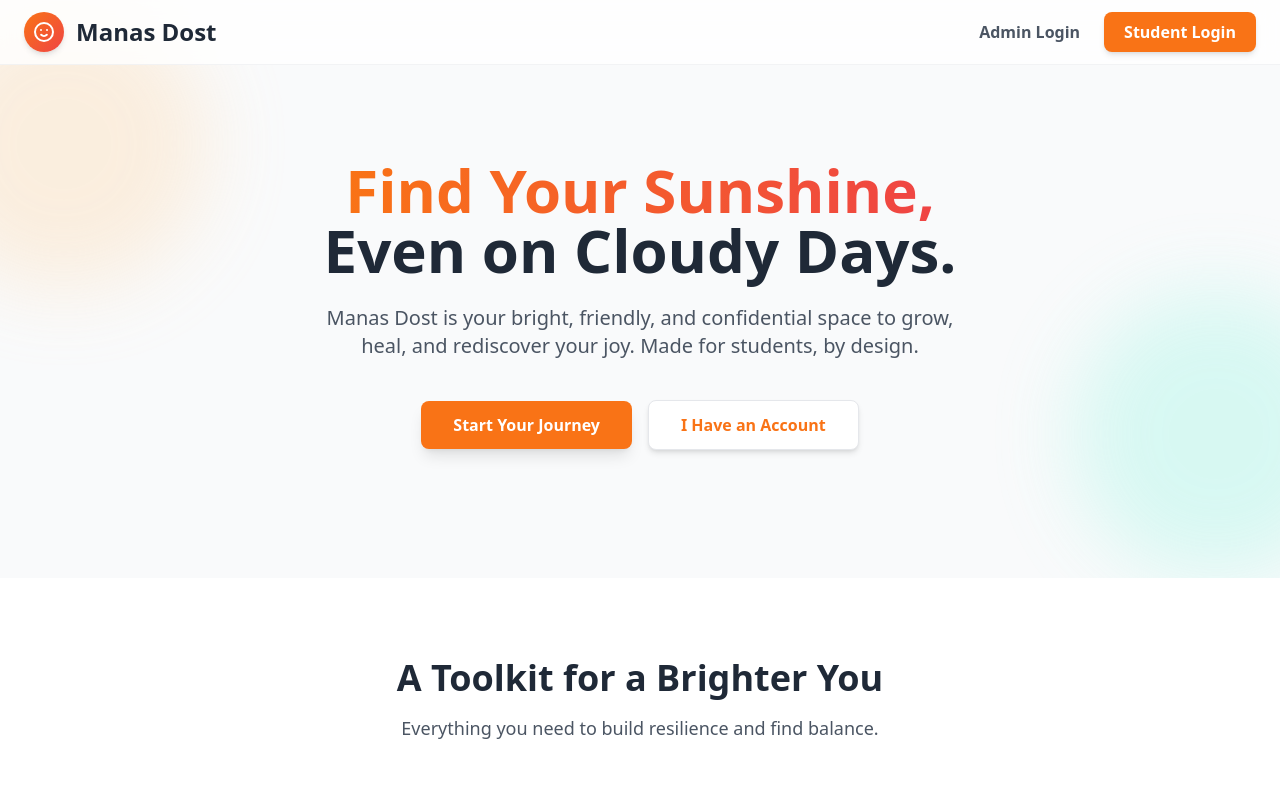
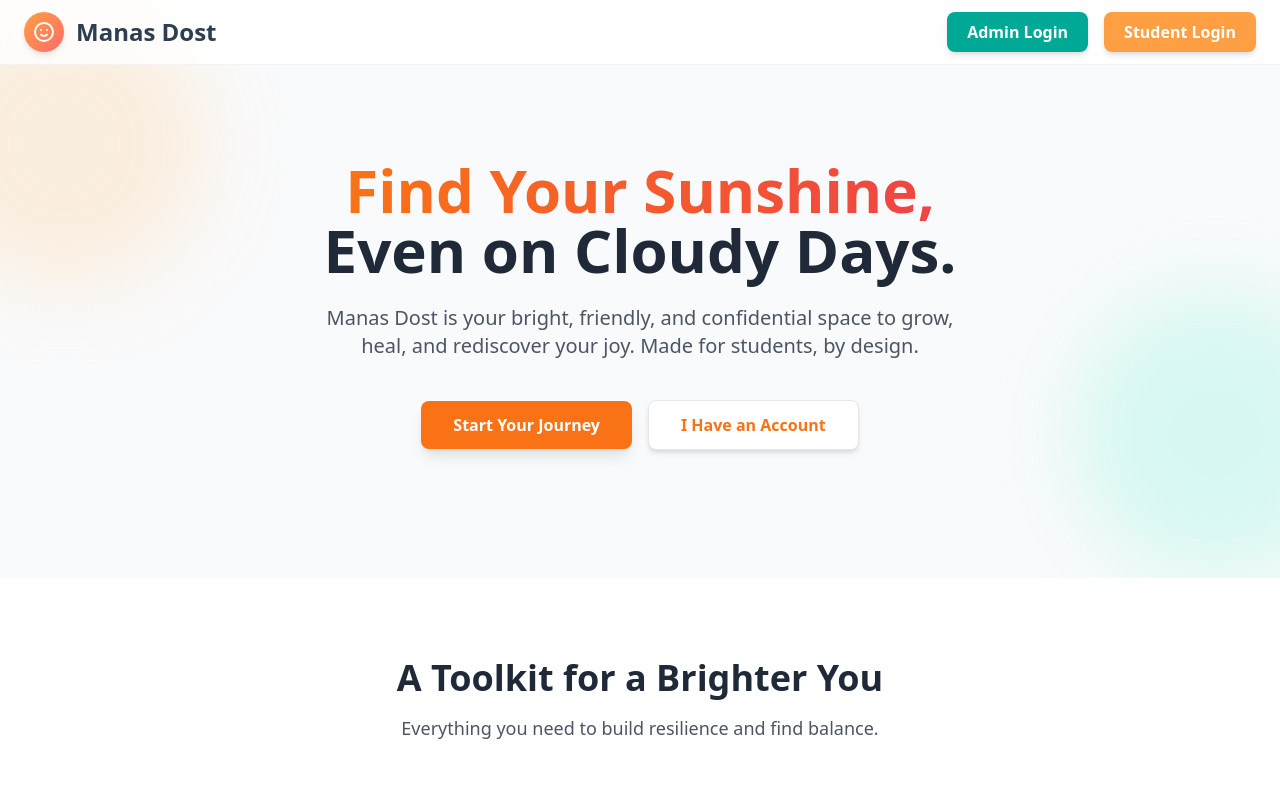
Before and after one commit to maheshwarikashish/Manas-Dost, a React (Vite) app in the folder wellness-project/: page / in a window 1280 px wide. Shown: the top 800 px of the page. Built offline with nearby package versions, Linux system fonts and the light colour scheme.

Commit message:
admin login button bg color restore

```diff
--- a/wellness-project/src/components/Header.jsx
+++ b/wellness-project/src/components/Header.jsx
@@ -11,7 +11,6 @@ const Header = () => {
     } else {
       document.body.style.overflow = 'unset';
     }
-    // Cleanup function to reset the style when the component unmounts
     return () => {
       document.body.style.overflow = 'unset';
     };
@@ -21,7 +20,7 @@ const Header = () => {
     <header className="bg-white/80 backdrop-blur-md fixed top-0 left-0 right-0 z-50 border-b border-gray-200/50">
       <div className="container mx-auto px-4 sm:px-6 py-3 flex justify-between items-center">
         <Link to="/" className="flex items-center space-x-3">
-          <div className="w-10 h-10 bg-gradient-to-br from-orange-500 to-red-500 rounded-full flex items-center justify-center shadow-md">
+          <div className="w-10 h-10 bg-gradient-to-br from-[#FF9F43] to-[#FF6B6B] rounded-full flex items-center justify-center shadow-md">
             <svg
               xmlns="http://www.w3.org/2000/svg"
               className="h-6 w-6 text-white"
@@ -37,20 +36,20 @@ const Header = () => {
               />
             </svg>
           </div>
-          <h1 className="text-xl sm:text-2xl font-bold text-gray-800">Manas Dost</h1>
+          <h1 className="text-xl sm:text-2xl font-bold text-[#2C3E50]">Manas Dost</h1>
         </Link>
 
         {/* Desktop Navigation */}
-        <nav className="hidden md:flex items-center space-x-2">
+        <nav className="hidden md:flex items-center space-x-4">
           <Link
             to="/admin-login"
-            className="text-gray-600 font-semibold px-4 py-2 rounded-lg hover:bg-gray-100 transition-all"
+            className="bg-[#00A896] text-white font-semibold px-5 py-2 rounded-lg shadow-md hover:bg-[#00897B] hover:shadow-lg transform hover:-translate-y-0.5 transition-all"
           >
             Admin Login
           </Link>
           <Link
             to="/login"
-            className="bg-orange-500 text-white font-semibold px-5 py-2 rounded-lg shadow-md hover:bg-orange-600 hover:shadow-lg transform hover:-translate-y-0.5 transition-all"
+            className="bg-[#FF9F43] text-white font-semibold px-5 py-2 rounded-lg shadow-md hover:bg-[#E88E33] hover:shadow-lg transform hover:-translate-y-0.5 transition-all"
           >
             Student Login
           </Link>
@@ -58,7 +57,7 @@ const Header = () => {
 
         {/* Mobile Menu Button */}
         <div className="md:hidden">
-          <button onClick={() => setIsOpen(!isOpen)} className="text-gray-700 p-2 rounded-md focus:outline-none focus:ring-2 focus:ring-orange-500">
+          <button onClick={() => setIsOpen(!isOpen)} className="text-gray-700 p-2 rounded-md focus:outline-none focus:ring-2 focus:ring-[#FF9F43]">
             <svg xmlns="http://www.w3.org/2000/svg" className="h-6 w-6" fill="none" viewBox="0 0 24 24" stroke="currentColor">
               {isOpen ? (
                 <path strokeLinecap="round" strokeLinejoin="round" strokeWidth={2} d="M6 18L18 6M6 6l12 12" />
@@ -78,25 +77,25 @@ const Header = () => {
                     <path strokeLinecap="round" strokeLinejoin="round" strokeWidth={2} d="M6 18L18 6M6 6l12 12" />
                 </svg>
             </button>
-            <nav className="flex flex-col items-center space-y-8">
+            <nav className="flex flex-col items-center space-y-8 text-center">
                 <Link
                     to="/admin-login"
                     onClick={() => setIsOpen(false)}
-                    className="bg-[#00A896] text-white font-semibold px-5 py-2 rounded-lg shadow-md hover:bg-[#00897B] hover:shadow-lg transform hover:-translate-y-0.5 transition-all"
-          >
+                    className="w-64 bg-[#00A896] text-white text-xl font-semibold px-8 py-4 rounded-lg shadow-lg hover:bg-[#00897B] transition-all"
+                >
                     Admin Login
                 </Link>
                 <Link
                     to="/login"
                     onClick={() => setIsOpen(false)}
-                    className="bg-orange-500 text-white text-2xl font-semibold px-8 py-4 rounded-lg shadow-lg hover:bg-orange-600 transition-all"
+                    className="w-64 bg-[#FF9F43] text-white text-xl font-semibold px-8 py-4 rounded-lg shadow-lg hover:bg-[#E88E33] transition-all"
                 >
                     Student Login
                 </Link>
                 <Link
                     to="/signup"
                     onClick={() => setIsOpen(false)}
-                    className="text-orange-500 text-xl font-semibold px-6 py-3 rounded-lg hover:bg-orange-50 transition-all"
+                    className="text-[#2C3E50]/80 text-lg font-semibold hover:underline"
                 >
                     Create an Account
                 </Link>
```
